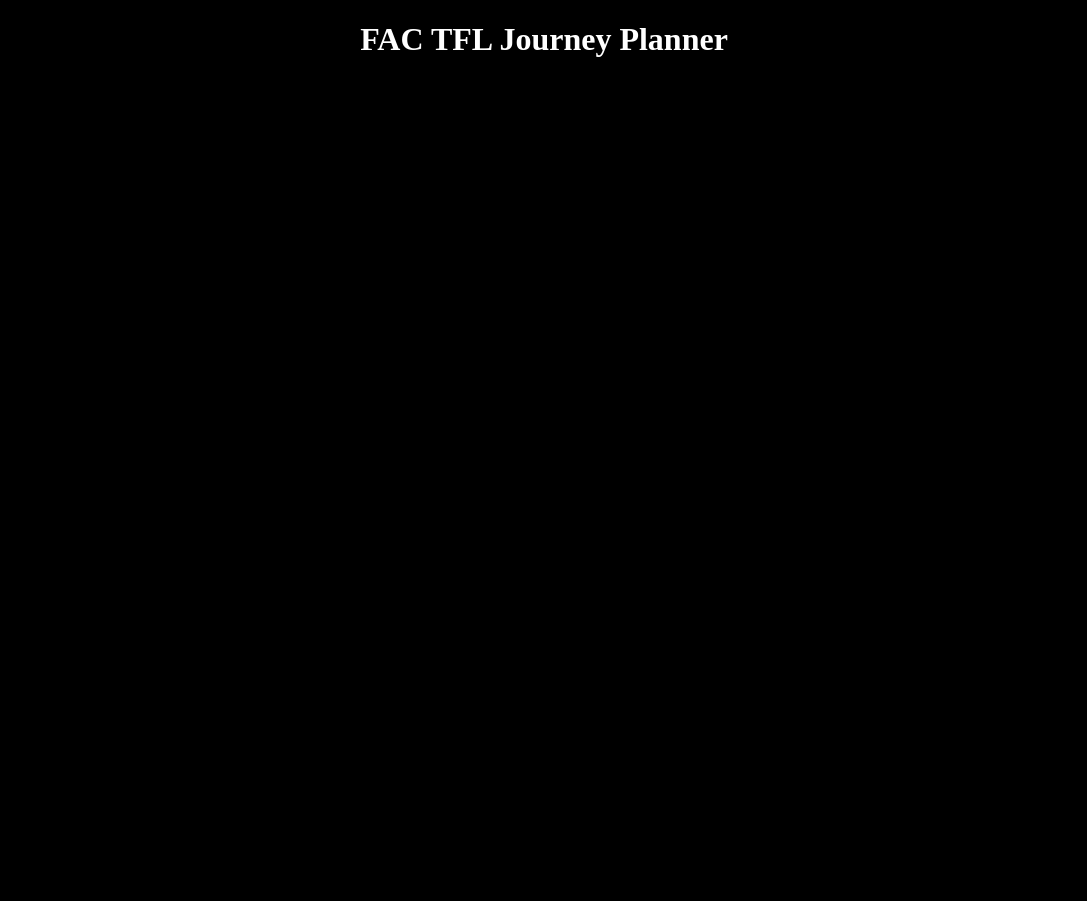
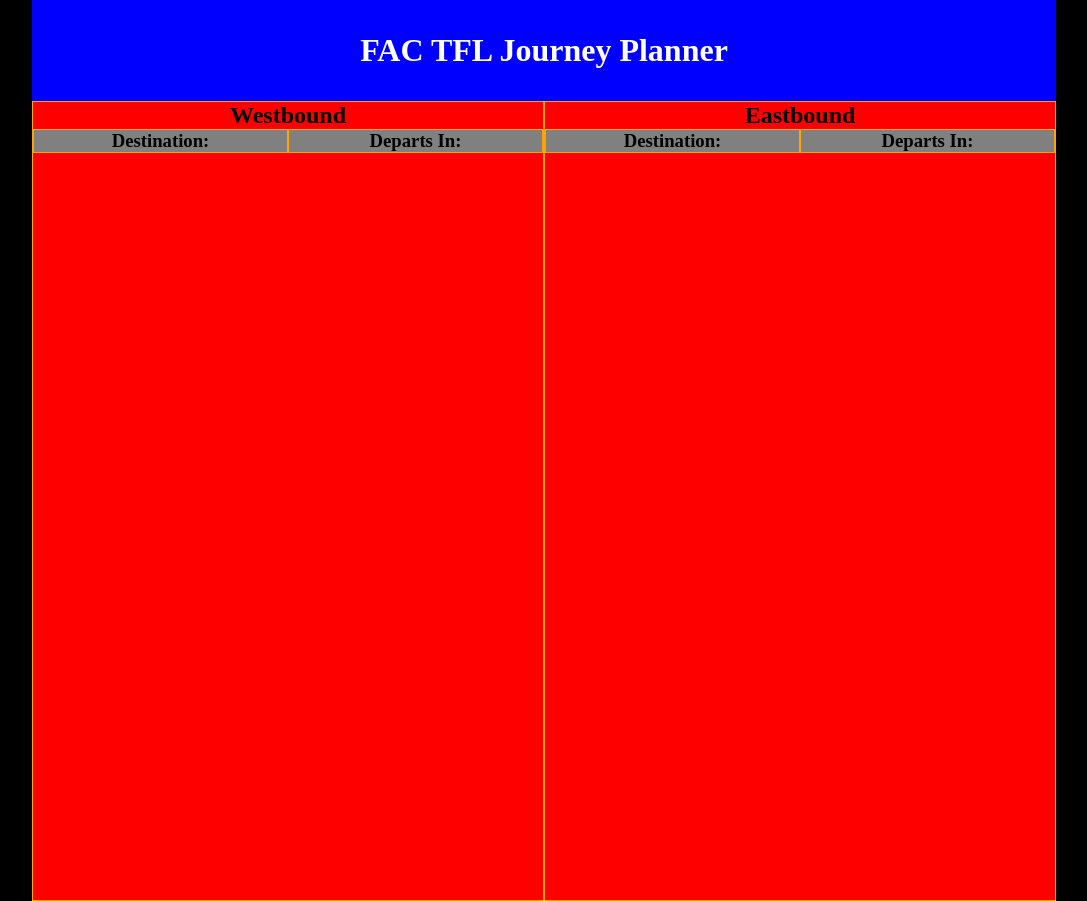
Before and after one commit to FAC10/week5-jajascript, a website: page public/index.html in a window 1280 px wide. Shown: the whole page, without its empty margins (96-1183 px from the left). Before the commit the page ends 800 px from the top, so only its background shows below. Drawn offline with Linux system fonts and the light colour scheme; no server answers.

Commit message:
add page styles
relates #34

```diff
--- a/public/styles.css
+++ b/public/styles.css
@@ -1,11 +1,59 @@
+* {
+  box-sizing: border-box;
+  margin: 0;
+}
+
+html {
+  height: 100%;
+}
+
 body {
   background-color: #000;
+  height: 100%;
+}
+
+.main-container {
+  width: 80%;
+  min-height: 100%;
+  margin: auto;
+  background-color: blue;
+  font-size: 0;
 }
 
 h1 {
-  position:relative;
-  width: 100%
-  margin: 0 auto;
   color: #fff;
   text-align: center;
+  padding: 1em 0 1em 0;
+  font-size: 2rem;
 }
+
+.traintimes {
+  width: 50%;
+  min-height: 100vh;
+  background-color: red;
+  border: 1px orange solid;
+  font-size: 0;
+  display: inline-block;
+  text-align: center;
+  font-size: 16px;
+}
+
+.train-info {
+  font-size: 0;
+}
+
+.train-info_header {
+  width: 50%;
+  background-color: grey;
+  border: 1px orange solid;
+  font-size: 0;
+  display: inline-block;
+  text-align: center;
+  font-size: 16px;
+}
+
+.append-data {
+  font-size: 0;
+  background: yellow;
+  height: 100%;
+}
```
